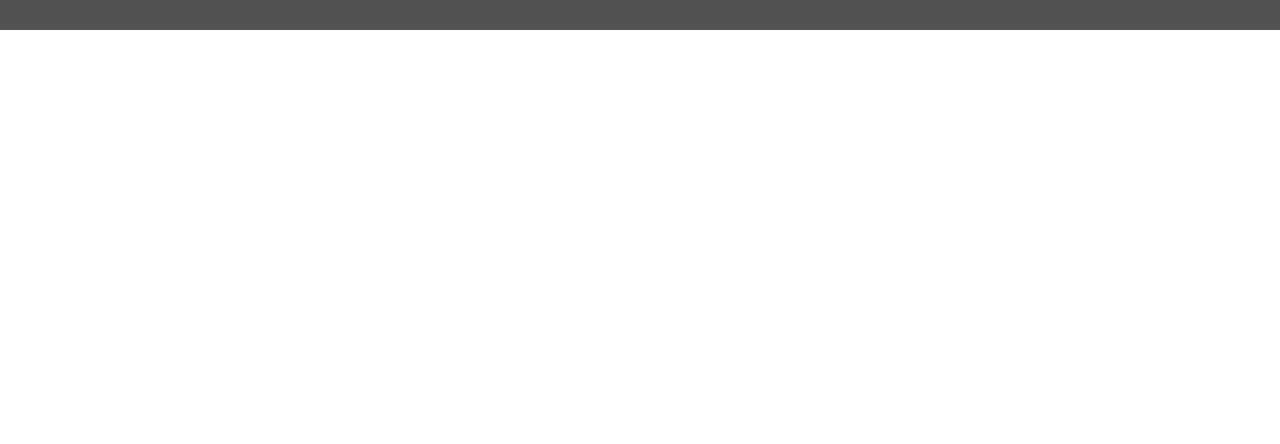
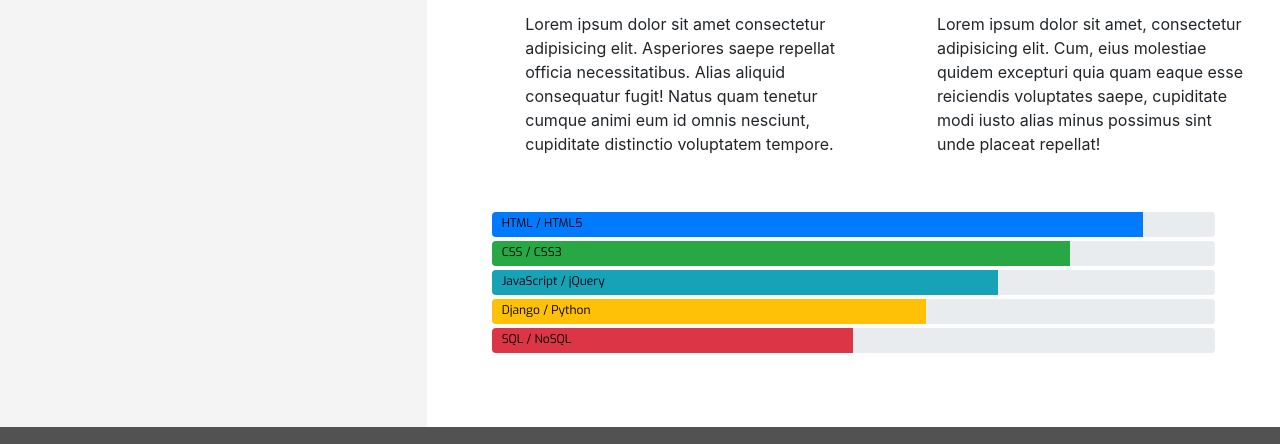
Before and after one commit to welshman97/loverosie, a plain HTML site: page resume.html in a window 1280 px wide. Shown: the part 499-943 px from the top of the page. Before the commit the page ends 800 px from the top, so only its background shows below. Drawn offline with nearby package versions, Linux system fonts and the light colour scheme.

Commit message:
added skills section to resume page, styled in css

```diff
--- a/assets/css/style.css
+++ b/assets/css/style.css
@@ -265,3 +265,24 @@ footer {
     width: 60%;
 
 }
+
+/* ------------------------ Skills */
+
+.progress{
+    position: relative;
+    height: 25px;
+    margin-bottom: 4px;
+}
+
+.progress-type{
+    position: absolute;
+    left: 0px;
+    font-weight: 400;
+    padding: 11px 30px 2px 10px;
+    color: black;
+    font-family: "Exo", sans-serif;
+}
+
+.progress-section{
+    margin: 40px 20px;
+}
--- a/resume.html
+++ b/resume.html
@@ -60,8 +60,95 @@
         </div>
     </header>
 
-    <section>
-
+    <section class="container-fluid">
+        <div class="row">
+            <div class="col-md-4 bg-color-personal-info section-column">
+                <div class="row">
+                    <div class="col-12">
+                        <h3 class="section-heading uppercase">
+                            Work History
+                        </h3>
+                    </div>
+                </div>
+            </div>
+            <div class="col-md-8 bg-color-three-reasons section-column">
+                <div class="row">
+                    <div class="col">
+                        <h3 class="section-heading uppercase">My Skills</h3>
+                    </div>
+                </div>
+                <div class="row">
+                    <div class="col-10 offset-1 offset-sm-0 col-sm-4 col-md-6">
+                        <div class="row">
+                            <div class="col-2">
+                                <i class="three-reasons-icon fa fa-tv" aria-hidden="true"></i>
+                            </div>
+                            <div class="col-10">
+                                <h4 class="three-reasons-heading uppercase">Front End</h4>
+                                <p>
+                                    Lorem ipsum dolor sit amet consectetur adipisicing elit. Asperiores saepe repellat
+                                    officia necessitatibus. Alias aliquid consequatur fugit! Natus quam tenetur cumque
+                                    animi eum id omnis nesciunt, cupiditate distinctio voluptatem tempore.
+                                </p>
+                            </div>
+                        </div>
+                    </div>
+                    <div class="col-10 offset-1 offset-sm-0 col-sm-4 col-md-6">
+                        <div class="row">
+                            <div class="col-2">
+                                <i class="three-reasons-icon fa fa-gears" aria-hidden="true"></i>
+                            </div>
+                            <div class="col-10">
+                                <h4 class="three-reasons-heading uppercase">Back End</h4>
+                                <p>
+                                    Lorem ipsum dolor sit amet, consectetur adipisicing elit. Cum, eius molestiae quidem
+                                    excepturi quia quam eaque esse reiciendis voluptates saepe, cupiditate modi iusto
+                                    alias minus possimus sint unde placeat repellat!
+                            </div>
+                        </div>
+                    </div>
+                </div>
+                <div class="row progress-section">
+                    <div class="col">
+                        <div class="progress">
+                            <div class="progress-bar" role="progressbar" aria-valuenow="90" aria-valuemin="0"
+                                aria-valuemax="100" style="width:90%;">
+                                <span class="sr-only">90% complete</span>
+                            </div>
+                            <span class="progress-type">HTML / HTML5</span>
+                        </div>
+                        <div class="progress">
+                            <div class="progress-bar bg-success" role="progressbar" aria-valuenow="80" aria-valuemin="0"
+                                aria-valuemax="100" style="width:80%;">
+                                <span class="sr-only">80% complete</span>
+                            </div>
+                            <span class="progress-type">CSS / CSS3</span>
+                        </div>
+                        <div class="progress">
+                            <div class="progress-bar bg-info" role="progressbar" aria-valuenow="70" aria-valuemin="0"
+                                aria-valuemax="100" style="width:70%;">
+                                <span class="sr-only">70% complete</span>
+                            </div>
+                            <span class="progress-type">JavaScript / jQuery</span>
+                        </div>
+                        <div class="progress">
+                            <div class="progress-bar bg-warning" role="progressbar" aria-valuenow="60" aria-valuemin="0"
+                                aria-valuemax="100" style="width:60%;">
+                                <span class="sr-only">60% complete</span>
+                            </div>
+                            <span class="progress-type">Django / Python</span>
+                        </div>
+                        <div class="progress">
+                            <div class="progress-bar bg-danger" role="progressbar" aria-valuenow="50" aria-valuemin="0"
+                                aria-valuemax="100" style="width:50%;">
+                                <span class="sr-only">50% complete</span>
+                            </div>
+                            <span class="progress-type">SQL / NoSQL</span>
+                        </div>
+                    </div>
+                </div>
+            </div>
+        </div>
     </section>
 
     <footer class="container-fluid">
```
